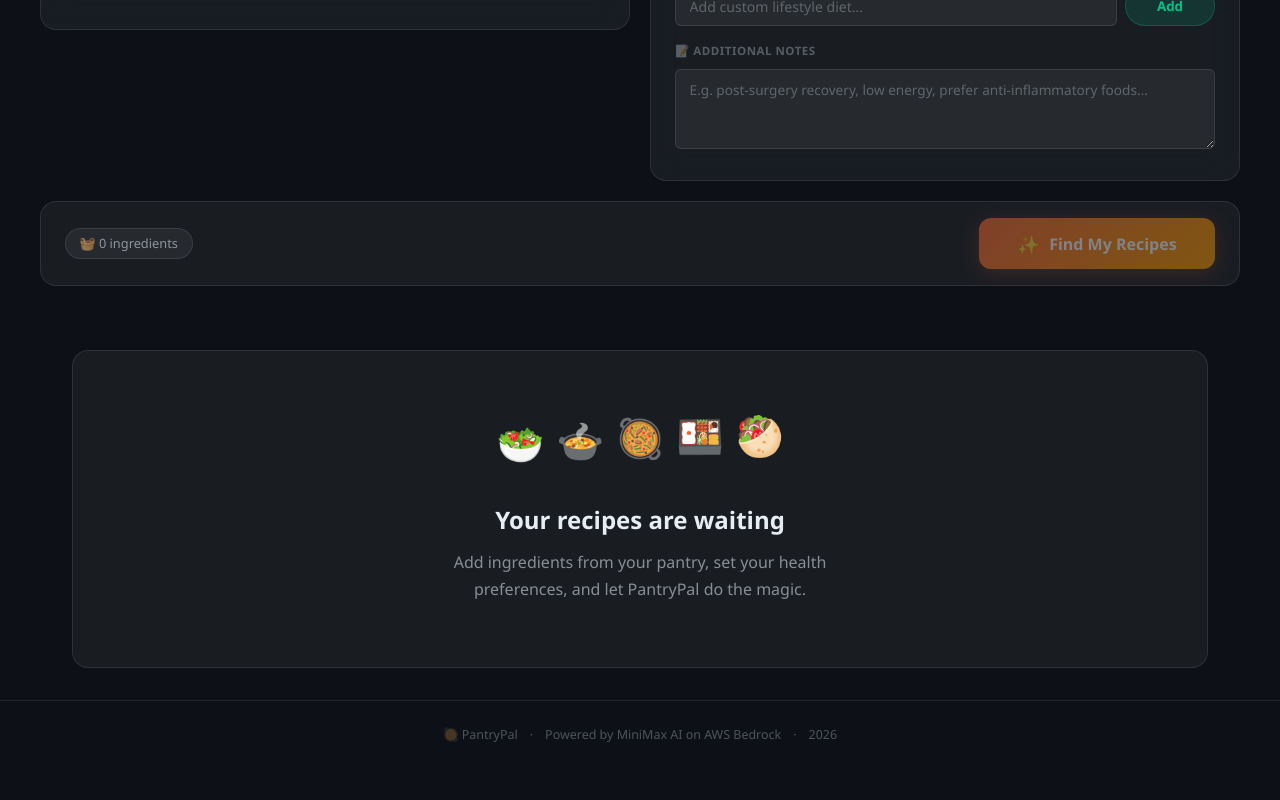
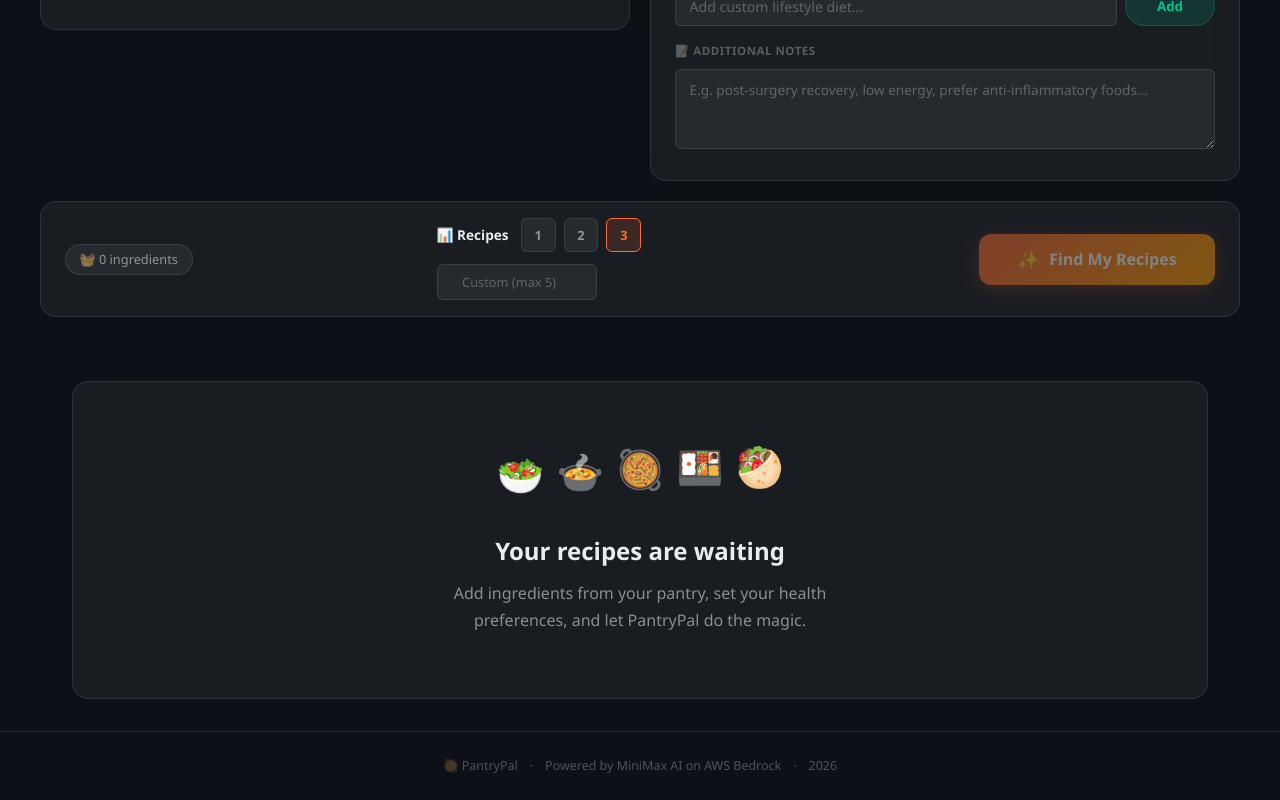
Before and after one commit to manthan-joshi-ai/pantrypal, a React (Vite) app in the folder frontend/: page / in a window 1280 px wide. Shown: the part 981-1781 px from the top of the page. Before the commit the page ends 1750 px from the top, so only its background shows below. Built offline with nearby package versions, Linux system fonts and the light colour scheme.

Commit message:
Add dynamic recipe count with presets (1,2,3) and custom input (max 5)

```diff
--- a/frontend/src/App.css
+++ b/frontend/src/App.css
@@ -347,6 +347,39 @@ body {
   background: var(--glass); border: 1px solid var(--glass-border);
   border-radius: var(--radius); padding: 1rem 1.5rem;
   gap: 1rem; flex-wrap: wrap;
+}
+.recipe-count-row {
+  display: flex; align-items: center; gap: 0.75rem; flex-wrap: wrap;
+  color: var(--text);
+}
+.recipe-label {
+  font-size: 0.85rem; font-weight: 700; white-space: nowrap;
+}
+.recipe-preset-btns {
+  display: flex; gap: 0.5rem;
+}
+.recipe-btn {
+  background: var(--inp-bg); border: 1px solid var(--glass-border);
+  border-radius: 6px; padding: 0.45rem 0.8rem;
+  color: var(--text-muted); font-size: 0.8rem; font-weight: 600;
+  cursor: pointer; transition: all 0.15s;
+}
+.recipe-btn:hover {
+  background: rgba(255, 107, 53, 0.1); border-color: rgba(255, 107, 53, 0.3); color: var(--orange);
+}
+.recipe-btn--active {
+  background: rgba(255, 107, 53, 0.15); border-color: var(--orange); color: var(--orange);
+}
+.recipe-custom {
+  flex: 0 1 160px;
+}
+.recipe-custom input {
+  width: 100%; background: var(--inp-bg); border: 1px solid var(--inp-border);
+  border-radius: var(--radius-xs); padding: 0.5rem 0.65rem;
+  color: var(--text); font-size: 0.8rem; text-align: center;
+}
+.recipe-custom input::placeholder {
+  color: var(--text-dim);
 }
 .cta-meta { display: flex; gap: 0.5rem; flex-wrap: wrap; }
 .cta-pill {
--- a/frontend/src/App.jsx
+++ b/frontend/src/App.jsx
@@ -25,6 +25,7 @@ export default function App() {
   const [activeTab, setActiveTab] = useState('ingredients');
   const [resultsView, setResultsView] = useState('results'); // 'results' | 'saved'
   const [showShoppingList, setShowShoppingList] = useState(false);
+  const [recipeCount, setRecipeCount] = useState(3);
 
   useEffect(() => {
     document.documentElement.setAttribute('data-theme', theme);
@@ -59,7 +60,7 @@ export default function App() {
     setRecipes([]);
     setResultsView('results');
     try {
-      const data = await getRecommendations(ingredients, health);
+      const data = await getRecommendations(ingredients, health, recipeCount);
       setRecipes(data.recipes || []);
       setTimeout(() => {
         document.getElementById('results')?.scrollIntoView({ behavior: 'smooth' });
@@ -91,7 +92,7 @@ export default function App() {
             We'll craft the perfect recipes — tailored just for you.
           </p>
           <div className="hero-stats">
-            <div className="stat"><span>3</span><p>Recipes per search</p></div>
+            <div className="stat"><span>{recipeCount}</span><p>Recipes per search</p></div>
             <div className="stat-divider" />
             <div className="stat"><span>AI</span><p>Powered by MiniMax</p></div>
             <div className="stat-divider" />
@@ -136,6 +137,37 @@ export default function App() {
             <div className="cta-meta">
               <div className="cta-pill">🧺 {ingredients.length} ingredient{ingredients.length !== 1 ? 's' : ''}</div>
               {totalHealth > 0 && <div className="cta-pill cta-pill--green">🩺 {totalHealth} health filter{totalHealth !== 1 ? 's' : ''}</div>}
+            </div>
+            <div className="recipe-count-row">
+              <span className="recipe-label">📊 Recipes</span>
+              <div className="recipe-preset-btns">
+                {[1, 2, 3].map(num => (
+                  <button
+                    key={num}
+                    className={`recipe-btn ${recipeCount === num ? 'recipe-btn--active' : ''}`}
+                    onClick={() => setRecipeCount(num)}
+                  >
+                    {num}
+                  </button>
+                ))}
+              </div>
+              <div className="recipe-custom">
+                <input
+                  type="number"
+                  min="1"
+                  max="5"
+                  placeholder="Custom (max 5)"
+                  value={recipeCount > 3 ? recipeCount : ''}
+                  onChange={e => {
+                    const value = Number(e.target.value);
+                    if (e.target.value === '') {
+                      // Clear input
+                    } else if (!Number.isNaN(value)) {
+                      setRecipeCount(Math.min(5, Math.max(1, value)));
+                    }
+                  }}
+                />
+              </div>
             </div>
             <button className="btn-cta" onClick={handleFind} disabled={loading || ingredients.length === 0}>
               {loading
```
Also changed, not shown: 2 other files (tests, documents, lock files or other folders).
